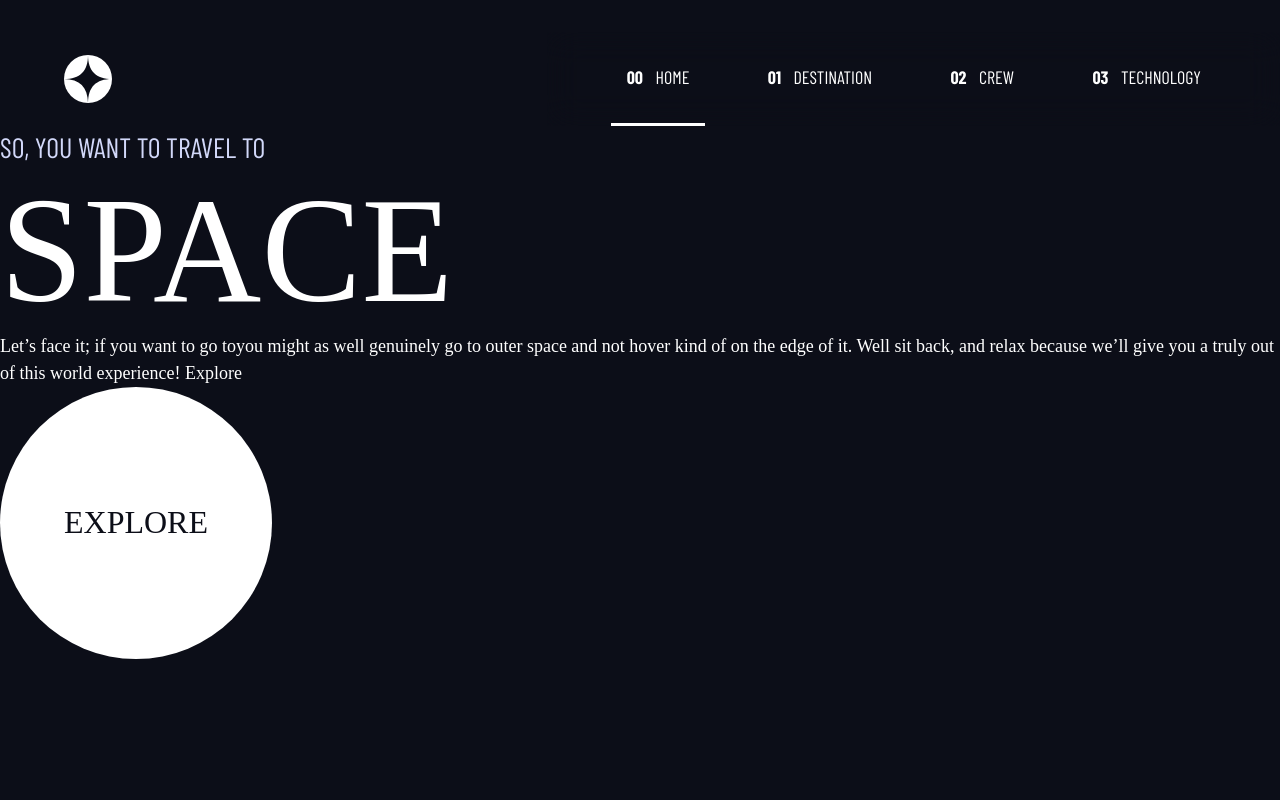
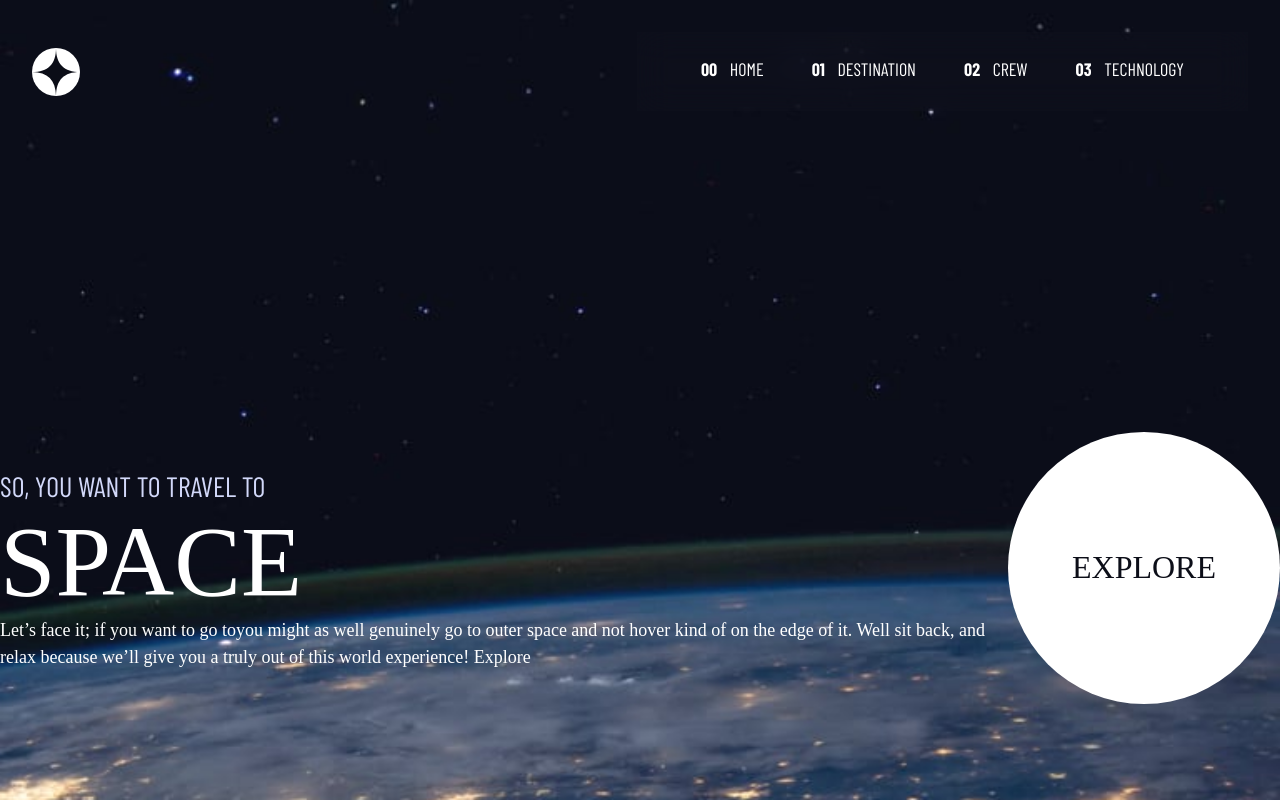
Before and after one commit to m00se01/Frontend-Practice, a React (Vite) app in the folder space-travel-site/SpaceTravelSite/: page / in a window 1280 px wide. Built offline with nearby package versions, Linux system fonts and the light colour scheme; a web font is replaced by a local one.

Commit message:
fixed responsive navbar

```diff
--- a/space-travel-site/SpaceTravelSite/src/components/Navbar.jsx
+++ b/space-travel-site/SpaceTravelSite/src/components/Navbar.jsx
@@ -1,59 +1,81 @@
 import "../styles/navbar.css";
 import "../styles/global.css";
 import logo from "../assets/shared/logo.svg";
-import { Link } from "react-router-dom";
+import hamburgerIcon from "../assets/shared/icon-hamburger.svg";
+import hamburgerClose from "../assets/shared/icon-close.svg";
+import { Link, NavLink } from "react-router-dom";
+import { useState } from "react";
 export const Navbar = ({ currActive }) => {
+  const [isMenuOpen, setIsMenuOpen] = useState(false);
+
+  const [navigationType, setNavigationType] = useState("primary-navigation");
+
+  const closeMenu = () => {
+    setIsMenuOpen(false);
+  };
+
+  const toggleMenu = () => {
+    setIsMenuOpen(!isMenuOpen);
+    console.log("isMenuOpen: ", isMenuOpen);
+  };
+
   return (
-    <div className="navbar-wrapper">
-      <div className="logo">
-        <Link to="/">
-          <img src={logo} alt="star-logo" />
+    <nav className="navbar">
+      <Link to="/" className="navbar-logo">
+        <img src={logo} className="logo" alt="star-logo" />
       </Link>
-      </div>
 
       <div className="line-decoration"></div>
-      <button className="mobile-nav-button">Menu</button>
 
-      <nav>
-        <ul className="primary-navigation underline-indicators">
-          <li className={currActive === "home" ? "active" : ""}>
-            <Link
+      <button onClick={toggleMenu} className="mobile-nav-button">
+        <img
+          src={isMenuOpen ? hamburgerClose : hamburgerIcon}
+          alt="hamburger menu button"
+        />
+      </button>
+
+      <ul
+        className={`nav-links ${
+          isMenuOpen ? "nav-links open" : ""
+        } underline-indicators`}
+      >
+        <li className="nav-item">
+          <NavLink
             to="/"
             className="uppercase text-white ff-sans-cond letter-spacing-1"
-              aria-selected={currActive === "home" ? "true" : "false"}
+            // onClick={closeMenu}
           >
             <span>00</span> Home
-            </Link>
+          </NavLink>
         </li>
-          <li className={currActive === "destination" ? "active" : ""}>
-            <Link
+        <li className="nav-item">
+          <NavLink
+            onClick={closeMenu}
             to="/destination"
             className="uppercase text-white ff-sans-cond letter-spacing-1"
-              aria-selected={currActive === "destination" ? "true" : "false"}
           >
             <span>01</span> Destination
-            </Link>
+          </NavLink>
         </li>
-          <li className={currActive === "crew" ? "active" : ""}>
-            <Link
+        <li className="nav-item">
+          <NavLink
+            onClick={closeMenu}
             to="/crew"
             className="uppercase text-white ff-sans-cond letter-spacing-1"
-              aria-selected={currActive === "crew" ? "true" : "false"}
           >
             <span>02</span> Crew
-            </Link>
+          </NavLink>
         </li>
-          <li className={currActive === "technology" ? "active" : ""}>
-            <Link
+        <li className="nav-item">
+          <NavLink
+            onClick={closeMenu}
             to="/technology"
             className="uppercase text-white ff-sans-cond letter-spacing-1"
-              aria-selected={currActive === "technology" ? "true" : "false"}
           >
             <span>03</span> Technology
-            </Link>
+          </NavLink>
         </li>
       </ul>
     </nav>
-    </div>
   );
 };
--- a/space-travel-site/SpaceTravelSite/src/pages/HomePage.jsx
+++ b/space-travel-site/SpaceTravelSite/src/pages/HomePage.jsx
@@ -11,7 +11,7 @@ export const HomePage = () => {
       </header>
 
       <div className="grid-container ">
-        <div className="">
+        <div className="main-text">
           <h1 className="uppercase text-accent fs-500 ff-sans-cond letter-spacing-1">
             So, you want to travel to
             <span className="text-white fs-900 ff-serif d-block">space</span>
--- a/space-travel-site/SpaceTravelSite/src/styles/global.css
+++ b/space-travel-site/SpaceTravelSite/src/styles/global.css
@@ -83,6 +83,10 @@ body {
 img {
   max-width: 100%;
   display: block;
+}
+
+li {
+  list-style: none;
 }
 
 input,
--- a/space-travel-site/SpaceTravelSite/src/styles/home.css
+++ b/space-travel-site/SpaceTravelSite/src/styles/home.css
@@ -1,3 +1,40 @@
+.home {
+  background-image: url(../assets/home/background-home-mobile.jpg);
+  background-size: cover;
+  background-repeat: no-repeat;
+  background-position: bottom center;
+  height: 100vh;
+  display: grid;
+}
+
+.main-text > h1 > span {
+  font-size: var(--fs-800);
+}
+
+.grid-container {
+  display: grid;
+}
+
+.grid-container > *:first-child {
+  grid-column: 2;
+  place-content: center;
+}
+
+.grid-container > *:last-child {
+  grid-column: 3;
+  place-content: center;
+  margin: 0 auto;
+}
+/* Tablet */
+
+@media (min-width: 48rem) {
+  .home {
+    background-image: url(../assets/home/background-home-tablet.jpg);
+    background-position: center;
+  }
+}
+
+/* Desktop */
 @media (min-width: 90rem) {
   .grid-container {
     display: grid;
@@ -22,9 +59,7 @@
 
   .home {
     background-image: url(../assets/home/background-home-desktop.jpg);
-    height: 100vh;
-    background-size: cover;
-    display: grid;
+    background-position: center;
     grid-template-rows: 1fr 5fr;
   }
 }
--- a/space-travel-site/SpaceTravelSite/src/styles/navbar.css
+++ b/space-travel-site/SpaceTravelSite/src/styles/navbar.css
@@ -1,38 +1,111 @@
-.navbar-wrapper {
+.navbar {
   display: flex;
   flex-direction: row;
   align-items: center;
   justify-content: space-between;
+  margin: 0 auto;
+  position: relative;
+  padding: 2rem;
+}
+
+.underline-indicators {
+  display: none;
 }
 
 .mobile-nav-button {
+  background-color: hsl(var(--clr-white) / 0);
+  backdrop-filter: blur(1rem);
+  border: none;
+  z-index: 11;
   cursor: pointer;
-  background-color: hsl(var(--clr-white) / 0.75);
-  color: black;
 }
 
-.primary-navigation {
-  position: relative;
+.mobile-nav-button img {
+  height: 2rem;
 }
 
+.nav-links {
+  background-color: hsl(var(--clr-white) / 0.01);
+  backdrop-filter: blur(1rem);
+  display: flex;
+  padding: 8rem 3rem;
+}
+
+.nav-links a > span {
+  font-weight: 700;
+  margin-right: 0.5em;
+}
+
+.nav-links a {
+  text-decoration: none;
+}
+
+.logo {
+  cursor: pointer;
+}
+
+/* Mobile */
+@media (max-width: 768px) {
+  .nav-links {
+    display: flex;
+    flex-direction: column;
+
+    position: fixed;
+    top: 0px;
+    z-index: 10;
+    right: -100%;
+
+    background-color: hsl(var(--clr-white) / 0.01);
+    backdrop-filter: blur(1rem);
+
+    padding: 8rem 3rem;
+    width: 20rem;
+    height: 100vh;
+
+    transition: right 0.3s ease-in-out;
+  }
+
+  .nav-links.open {
+    right: 0px;
+  }
+}
+
+/* Tablet Screen */
 @media (min-width: 48rem) {
   .line-decoration {
+    display: none;
+  }
+
+  .mobile-navigation {
+    display: none;
+  }
+
+  .nav-links {
+    --underline-gap: 1.5rem;
+    display: flex;
+    list-style: none;
+    padding: 0 var(--sp-800);
+    margin: 0;
+    backdrop-filter: blur(1rem);
+    gap: var(--sp-600);
+  }
+
+  .mobile-nav-button {
     display: none;
   }
 }
 
 /* Desktop Screen */
-@media (min-width: 64rem) {
+@media (min-width: 90rem) {
   .navbar-wrapper {
     display: flex;
+    flex-direction: row;
     justify-content: space-between;
     padding-top: 2rem;
-    position: relative;
   }
 
   .logo {
     padding-left: var(--sp-800);
-    cursor: pointer;
   }
 
   .line-decoration {
@@ -43,40 +116,29 @@
     right: 10rem;
   }
 
-  .primary-navigation {
+  .mobile-navigation {
+    display: none;
+  }
+
+  .nav-links {
     --underline-gap: 1.5rem;
     display: flex;
-    list-style: none;
+    flex-direction: row;
     padding: 0 var(--sp-800);
     margin: 0;
-    background-color: hsl(var(--clr-white) / 0.005);
-    backdrop-filter: blur(1rem);
     gap: var(--sp-600);
   }
 
-  .primary-navigation a {
+  .nav-links a {
     text-decoration: none;
   }
 
-  .primary-navigation a > span {
-    font-weight: 700;
-    margin-right: 0.5em;
-  }
-
-  .primary-navigation li {
-  }
-
-  .primary-navigation li a {
+  .nav-links li a {
     display: inline-block;
     position: relative;
     padding: 0.5rem 0.95rem;
   }
 
-  /* .primary-navigation li:hover a {
-    background-color: hsl(var(--clr-white) / 0.5);
-    backdrop-filter: blur(1rem);
-  } */
-
   .mobile-nav-button {
     display: none;
   }
```
Lines whose indentation alone changed are shown as unchanged.
